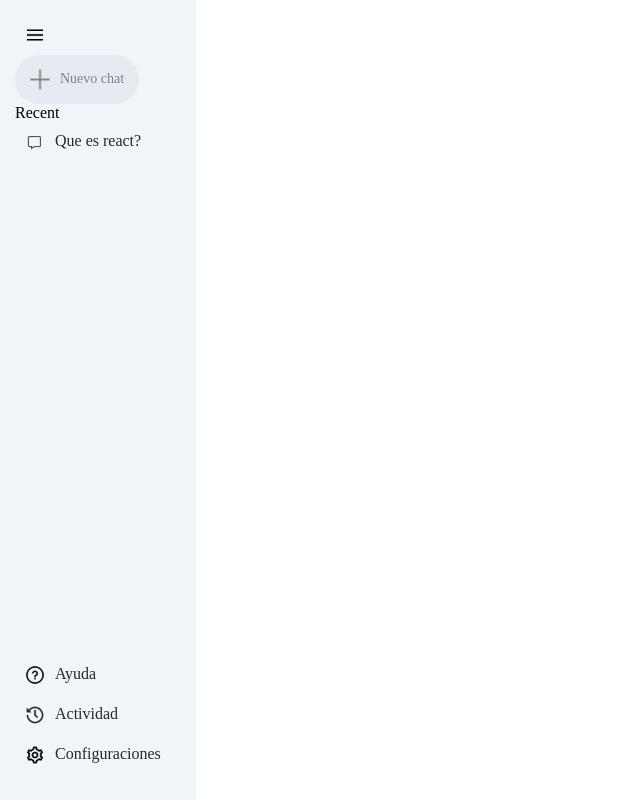
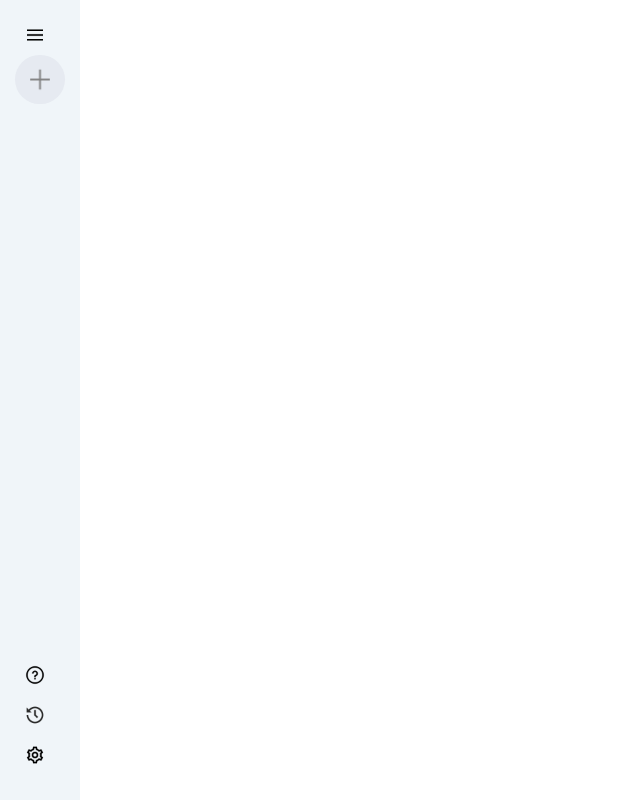
Before and after one commit to Karina1014/React-Gemeni-Pinecone, a React (Vite) app: page / in a window 1280 px wide. Shown: the whole page, without its empty margins (0-640 px from the left). Built offline with nearby package versions, Linux system fonts and the light colour scheme.

Commit message:
feat: :sparkles: Update [extended

```diff
--- a/src/components/Sidebar/Sidebar.jsx
+++ b/src/components/Sidebar/Sidebar.jsx
@@ -1,16 +1,21 @@
-import React from 'react'
+import React, { useState } from 'react'
 import './Sidebar.css'
 import {assets} from '../../assets/assets'
 
 const Sidebar = () => {
+
+    const[extended,setExtended] = useState(false)
+
   return (
     <div className='sidebar'>
         <div className="top">
             <img className='menu' src={assets.menu_icon} alt="" />
             <div className="new-chat">
                 <img src={assets.plus_icon} alt="" />
-                <p>Nuevo chat</p>
+                {extended?<p>Nuevo chat</p>:null}
             </div>
+
+        {extended?
         <div className="recent">
             <p className="recent-title">Recent</p>
             <div className="recent-entry">
@@ -18,19 +23,20 @@ const Sidebar = () => {
                 <p>Que es react?</p>
             </div>
         </div>
+            :null}
         </div>
         <div className="bottom">
             <div className="bottom-item recent-entry">
                 <img src={assets.question_icon} alt="" />
-                <p>Ayuda</p>
+                {extended?<p>Ayuda</p>:null}
             </div>
             <div className="bottom-item recent-entry">
                 <img src={assets.history_icon} alt="" />
-                <p>Actividad</p>
+                {extended?<p>Actividad</p>:null}
             </div>
             <div className="bottom-item recent-entry">
                 <img src={assets.setting_icon} alt="" />
-                <p>Configuraciones</p>
+                {extended?<p>Configuraciones</p>:null}
             </div>
         </div>
     </div>
```
